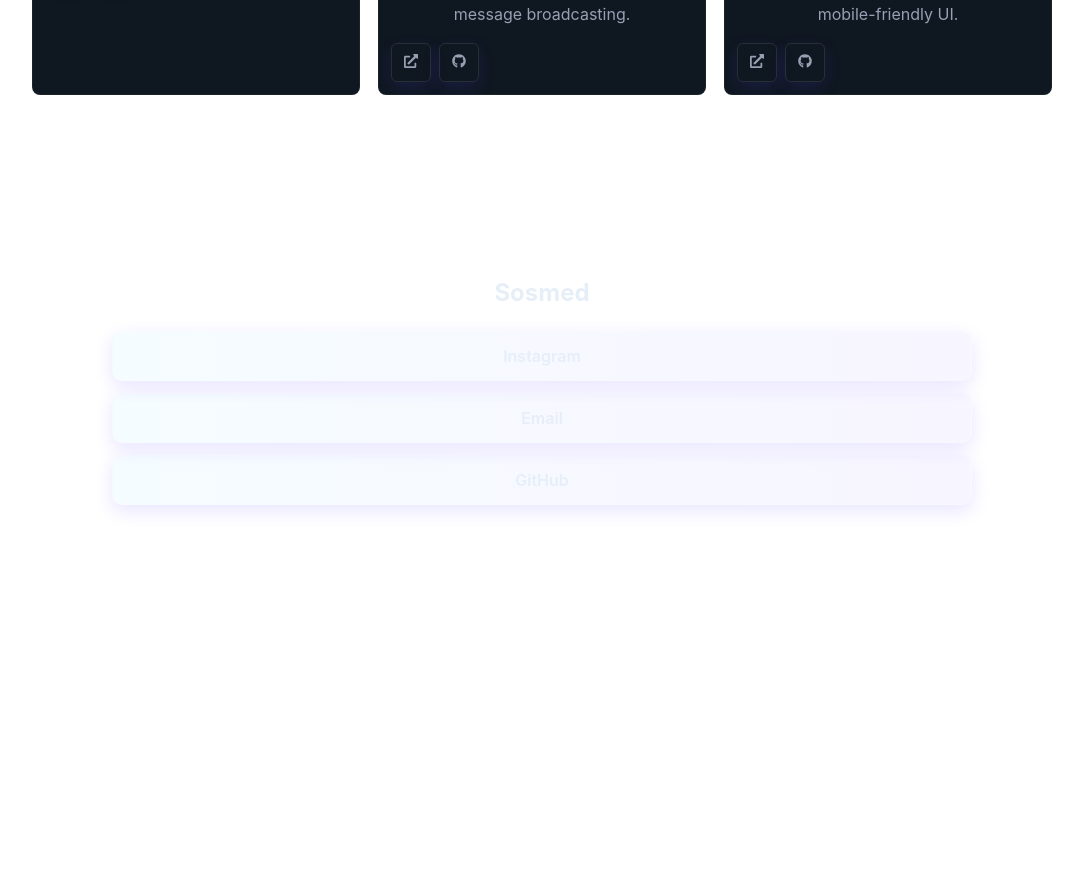
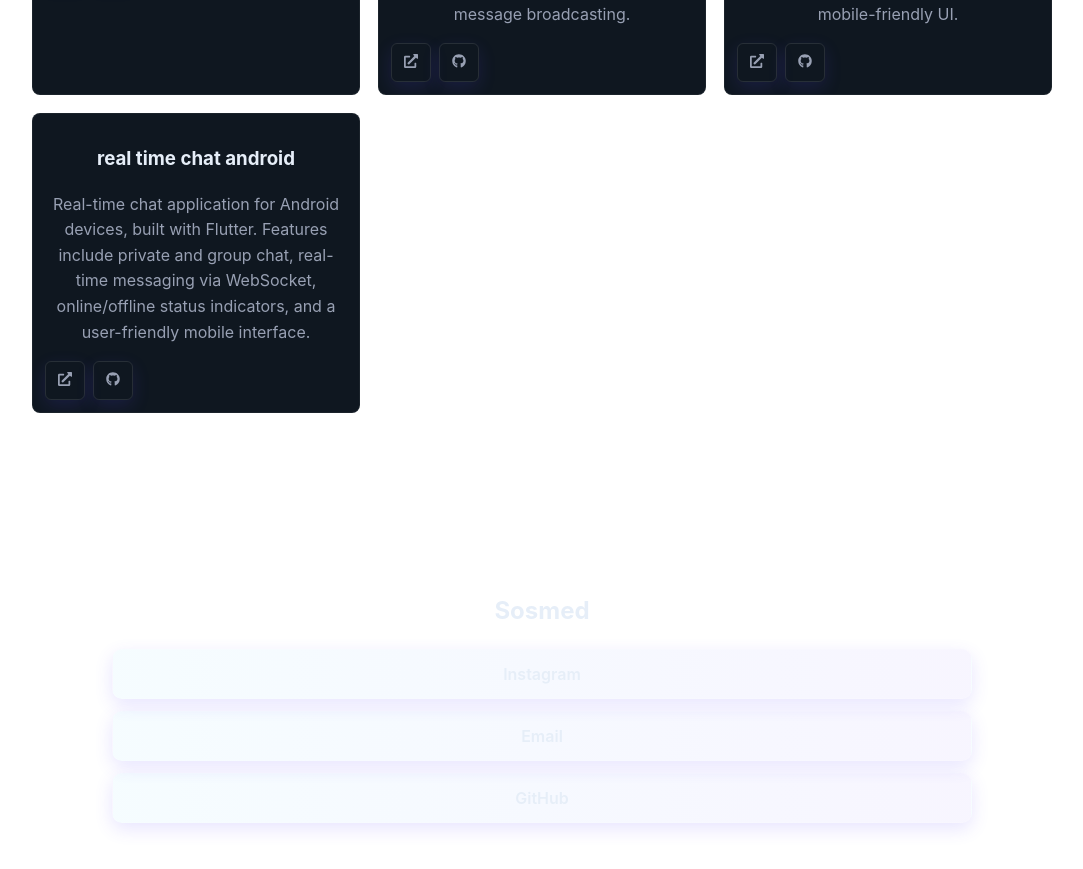
Before and after one commit to Reno11052009/portofolio, a React (Vite) app: page / in a window 1280 px wide. Shown: the part 2292-3161 px from the top of the page, without its empty margins (98-1181 px from the left). Before the commit the page ends 2957 px from the top, so only its background shows below. Built offline with nearby package versions, Linux system fonts and the light colour scheme.

Commit message:
update project

```diff
--- a/src/data/projects.js
+++ b/src/data/projects.js
@@ -7,7 +7,8 @@ const projects = [
   { id:6, title:'MyLinks Frontend', desc:'All-in-one digital bio platform with link tracking, product management, and Midtrans payment integration (Node.js + React + MySQL)', demo:'#', repo:'https://github.com/Reno11052009/MyLinks_frontend.git'},
   { id:7, title:'MyLinks Backend', desc:'Backend service for the MyLinks platform, handling API endpoints and database operations (Node.js + Express + MySQL)', demo:'#', repo:'https://github.com/Reno11052009/MyLinks_backend.git'},
   { id:8, title:'real time chat backend', desc: 'REST API and real-time WebSocket server for RealtimeChat application. Built with Laravel 13, Laravel Reverb (WebSocket), and Laravel Sanctum for token-based authentication. Supports private and group conversations, online/offline status, and real-time message broadcasting.', demo:'#', repo: 'https://github.com/Reno11052009/real-time-chat-backend.git'},
-  { id:9, title:'real time chat frontend', desc: 'Real-time chat application frontend inspired by WhatsApp. Built with React, Vite, and Tailwind CSS. Features include private and group chat, real-time messaging via Laravel Echo + Reverb WebSocket, online/offline status indicators, and a fully responsive mobile-friendly UI.', demo:'#', repo: 'https://github.com/Reno11052009/real-time-chat-frontend.git'}
+  { id:9, title:'real time chat frontend', desc: 'Real-time chat application frontend inspired by WhatsApp. Built with React, Vite, and Tailwind CSS. Features include private and group chat, real-time messaging via Laravel Echo + Reverb WebSocket, online/offline status indicators, and a fully responsive mobile-friendly UI.', demo:'#', repo: 'https://github.com/Reno11052009/real-time-chat-frontend.git'},
+  { id:10, title:'real time chat android', desc: 'Real-time chat application for Android devices, built with Flutter. Features include private and group chat, real-time messaging via WebSocket, online/offline status indicators, and a user-friendly mobile interface.', demo:'#', repo: 'https://github.com/Reno11052009/real-time-chat-android.git'}
 ]
 
 export default projects
```
